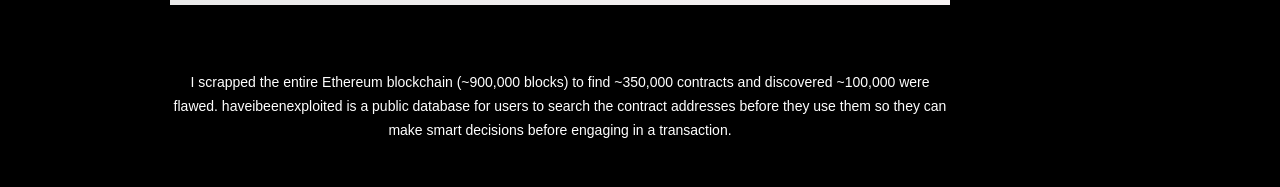
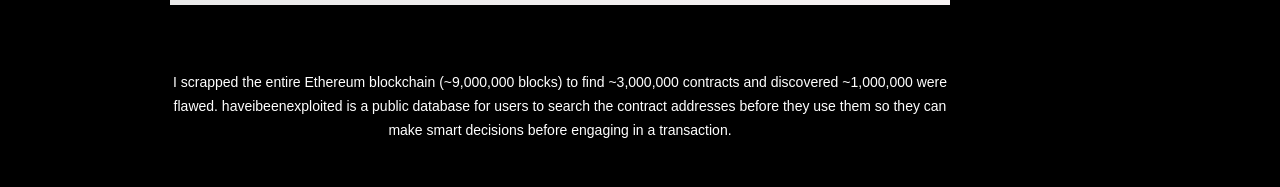
Before and after one commit to Danc2050/Danc2050.github.io, a plain HTML site: page projects.html in a window 1280 px wide. Shown: the part 501-688 px from the top of the page. Drawn offline with Linux system fonts and the light colour scheme; files whose address does not match are found by name.

Commit message:
Update projects.html

```diff
--- a/projects.html
+++ b/projects.html
@@ -48,7 +48,7 @@
 							<a href="proj1.html"><img src="images/hibe.png" alt=""></a>
 						</li>
 							<div>
-								<p>I scrapped the entire Ethereum blockchain (~900,000 blocks) to find ~350,000 contracts and discovered ~100,000 were flawed. haveibeenexploited is a public database for users to search the contract addresses before they use them so they can make smart decisions before engaging in a transaction.</p>
+								<p>I scrapped the entire Ethereum blockchain (~9,000,000 blocks) to find ~3,000,000 contracts and discovered ~1,000,000 were flawed. haveibeenexploited is a public database for users to search the contract addresses before they use them so they can make smart decisions before engaging in a transaction.</p>
 								<a href="proj1.html" class="more">Read More</a>
 							</div>
 					</ul>
```
